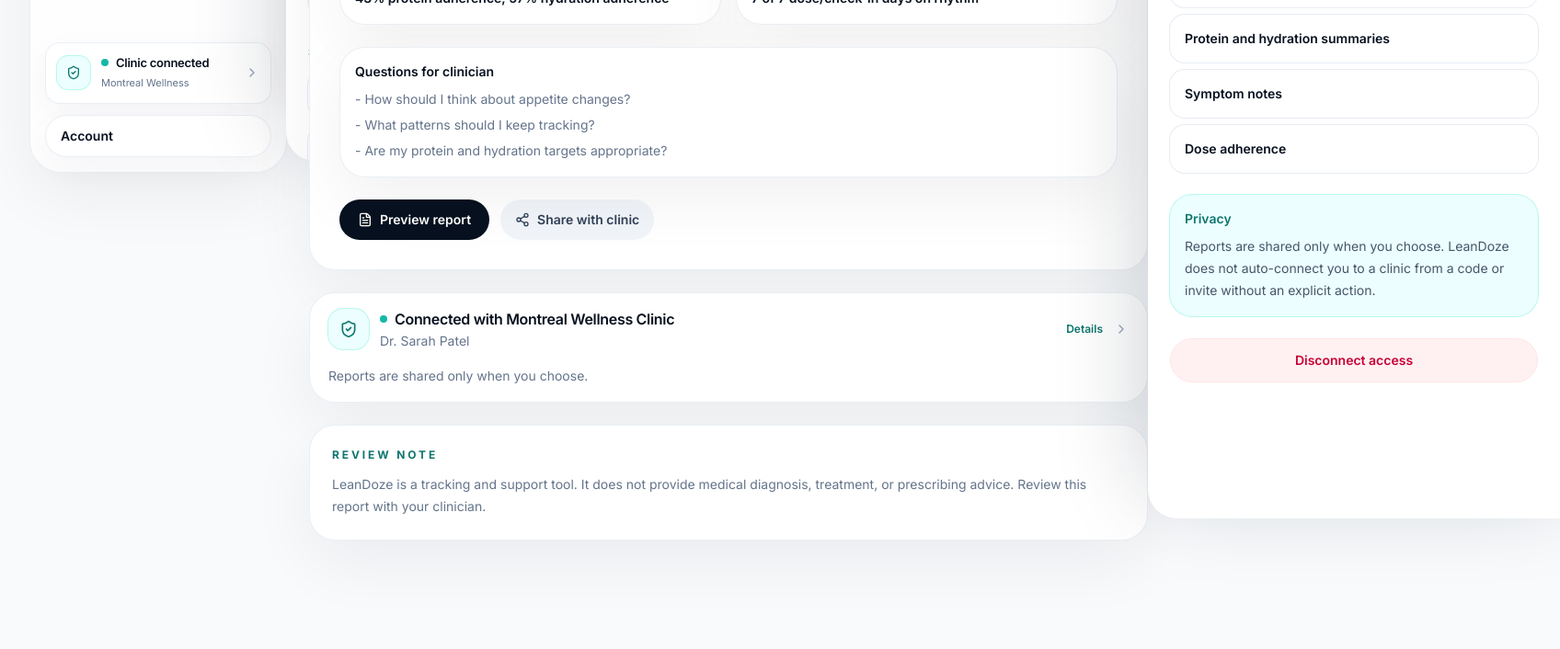
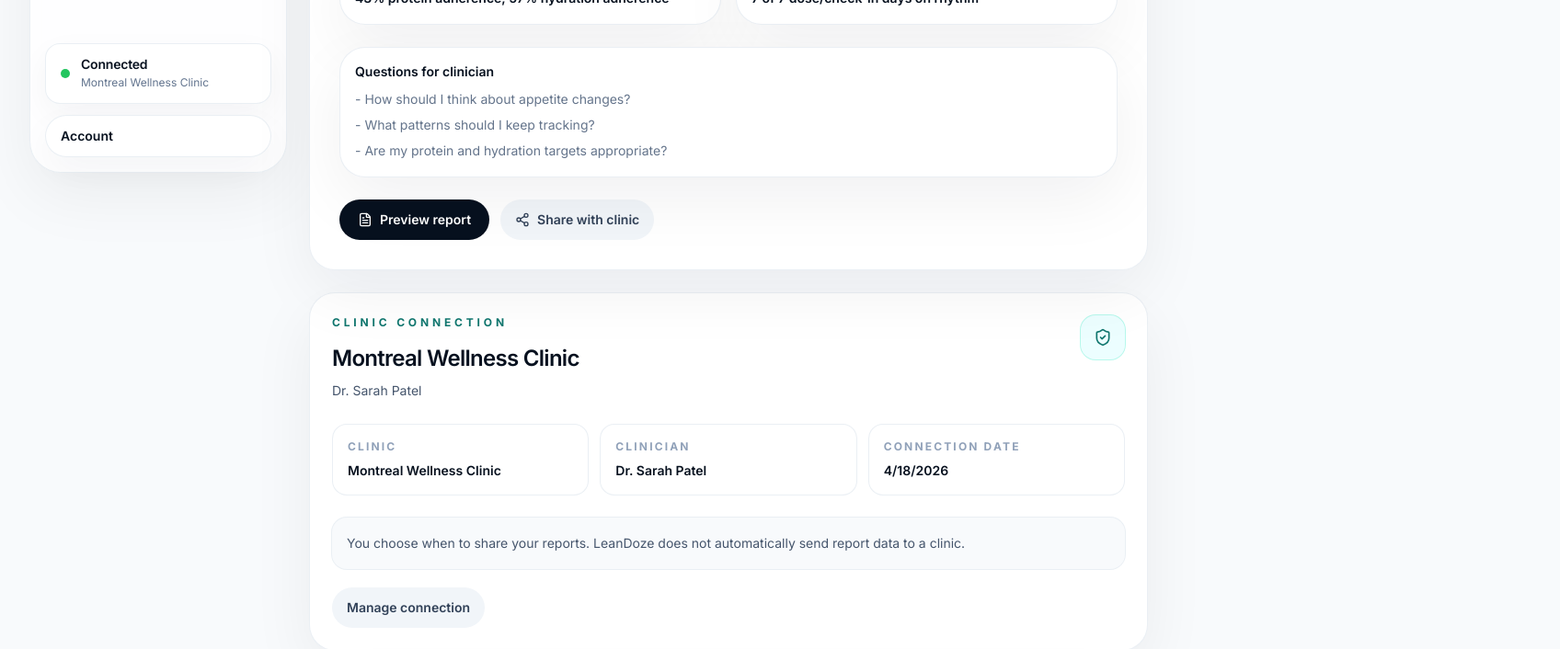
Before and after one commit to SamJeanjo/LeanDoze, a Next.js app: page /app/reports in a window 1280 px wide. Shown: the part 580-1286 px from the top of the page at 92% size, 1696 px wide, since content can reach past the window. Before the commit the page ends 1208 px from the top, so only its background shows below. Built offline with nearby package versions, Linux system fonts and the light colour scheme.

Commit message:
Simplify patient clinic connection UX

```diff
--- a/src/components/patient/ClinicConnectionCard.tsx
+++ b/src/components/patient/ClinicConnectionCard.tsx
@@ -1,43 +1,13 @@
-"use client";
+import Link from "next/link";
+import { Building2, ShieldCheck } from "lucide-react";
 
-import { useState } from "react";
-import { Building2, ChevronRight, Clock3, ShieldCheck } from "lucide-react";
-import { ClinicConnectionDrawer, type ClinicConnection, type ClinicConnectionStatus } from "@/components/patient/ClinicConnectionDrawer";
+export type ClinicConnectionStatus = "not_connected" | "pending" | "connected";
 
-const visual: Record<
-  ClinicConnectionStatus,
-  { title: string; compactTitle: string; body: string; compactBody: string; action: string; icon: typeof ShieldCheck; dot: string; iconClassName: string }
-> = {
-  not_connected: {
-    title: "Connect with your doctor or clinic",
-    compactTitle: "Connect clinic",
-    body: "Share reports when you choose.",
-    compactBody: "Share by choice",
-    action: "Connect",
-    icon: Building2,
-    dot: "bg-[#CBD5E1]",
-    iconClassName: "bg-[#F8FAFC] text-[#64748B] ring-[#E2E8F0]",
-  },
-  pending: {
-    title: "Clinic invite pending",
-    compactTitle: "Invite pending",
-    body: "Share reports when accepted.",
-    compactBody: "Awaiting reply",
-    action: "Details",
-    icon: Clock3,
-    dot: "bg-[#F59E0B]",
-    iconClassName: "bg-[#FFF7ED] text-amber-700 ring-orange-100",
-  },
-  connected: {
-    title: "Connected with Montreal Wellness Clinic",
-    compactTitle: "Clinic connected",
-    body: "Dr. Sarah Patel",
-    compactBody: "Montreal Wellness",
-    action: "Details",
-    icon: ShieldCheck,
-    dot: "bg-[#14B8A6]",
-    iconClassName: "bg-[#ECFEFF] text-[#0F766E] ring-[#99F6E4]/70",
-  },
+export type ClinicConnection = {
+  status: ClinicConnectionStatus;
+  clinicName?: string;
+  clinicianName?: string;
+  connectionDate?: string;
 };
 
 const defaultConnection: ClinicConnection = {
@@ -45,45 +15,87 @@
   clinicName: "Montreal Wellness Clinic",
   clinicianName: "Dr. Sarah Patel",
   connectionDate: "2026-04-18",
-  sharedDataCategories: ["Clinician reports", "Weight trends", "Protein and hydration summaries", "Symptom notes", "Dose adherence"],
 };
 
-export function ClinicConnectionCard({ connection = defaultConnection, variant = "compact" }: { connection?: ClinicConnection; variant?: "compact" | "report" }) {
-  const [open, setOpen] = useState(false);
-  const copy = visual[connection.status];
-  const Icon = copy.icon;
-  const isReport = variant === "report";
-  const title = isReport ? copy.title : copy.compactTitle;
-  const body = isReport ? copy.body : copy.compactBody;
+export function ClinicConnectionCard({
+  connection = defaultConnection,
+  variant = "compact",
+}: {
+  connection?: ClinicConnection;
+  variant?: "compact" | "report";
+}) {
+  if (variant === "report") {
+    return <ClinicConnectionReport connection={connection} />;
+  }
+
+  const connected = connection.status === "connected";
 
   return (
-    <>
-      <button
-        type="button"
-        onClick={() => setOpen(true)}
-        className={
-          isReport
-            ? "relative z-0 w-full rounded-[28px] border border-slate-200/70 bg-white px-5 py-4 text-left shadow-[0_24px_70px_rgba(15,23,42,0.06)] transition-all duration-300 ease-out hover:-translate-y-0.5 hover:shadow-[0_28px_80px_rgba(15,23,42,0.09)] active:scale-[0.99]"
-            : "relative z-0 w-full rounded-2xl border border-slate-200/70 bg-white px-3 py-3 text-left shadow-[0_12px_34px_rgba(15,23,42,0.045)] transition-all duration-200 ease-out hover:-translate-y-0.5 hover:bg-slate-50 active:scale-[0.99]"
-        }
-      >
+    <div className="rounded-2xl border border-slate-200/70 bg-white px-4 py-3 shadow-[0_12px_34px_rgba(15,23,42,0.045)]">
+      {connected ? (
         <div className="flex min-w-0 items-center gap-3">
-          <div className={`${isReport ? "h-11 w-11" : "h-9 w-9 rounded-xl"} grid shrink-0 place-items-center rounded-2xl ring-1 ${copy.iconClassName}`}>
-            <Icon className={isReport ? "h-5 w-5" : "h-4 w-4"} />
+          <span className="h-2.5 w-2.5 shrink-0 rounded-full bg-[#22C55E]" />
+          <div className="min-w-0">
+            <p className="text-sm font-semibold tracking-[-0.015em] text-[#07111F]">Connected</p>
+            <p className="truncate text-xs leading-5 text-slate-500">{connection.clinicName ?? "Clinic"}</p>
           </div>
-          <div className="min-w-0 flex-1">
-            <div className="flex items-center gap-2">
-              <span className={`h-2 w-2 shrink-0 rounded-full ${copy.dot}`} />
-              <p className={`${isReport ? "text-base" : "text-[13px]"} truncate font-semibold tracking-[-0.02em] text-[#07111F]`}>{title}</p>
-            </div>
-            <p className={`${isReport ? "text-sm" : "text-[11px]"} mt-0.5 truncate leading-5 text-[#64748B]`}>{body}</p>
-          </div>
-          {isReport ? <span className="hidden text-xs font-semibold text-[#0F766E] sm:inline">{copy.action}</span> : null}
-          <ChevronRight className="h-4 w-4 shrink-0 text-[#94A3B8]" />
         </div>
-        {isReport ? <p className="mt-4 text-sm leading-6 text-[#64748B]">Reports are shared only when you choose.</p> : null}
-      </button>
-      <ClinicConnectionDrawer connection={connection} open={open} onClose={() => setOpen(false)} />
-    </>
+      ) : (
+        <Link href="/app/reports" className="flex min-h-10 items-center gap-3 text-sm font-semibold text-slate-700 transition hover:text-[#0F766E]">
+          <Building2 className="h-4 w-4 text-slate-400" />
+          Connect with your clinic
+        </Link>
+      )}
+    </div>
   );
 }
+
+function ClinicConnectionReport({ connection }: { connection: ClinicConnection }) {
+  const connected = connection.status === "connected";
+  const date = connection.connectionDate ? new Date(connection.connectionDate).toLocaleDateString() : "Not connected";
+
+  return (
+    <section className="rounded-[28px] border border-slate-200/70 bg-white p-6 shadow-[0_24px_70px_rgba(15,23,42,0.06)]">
+      <div className="flex flex-col justify-between gap-5 md:flex-row md:items-start">
+        <div>
+          <p className="text-xs font-bold uppercase tracking-[0.32em] text-[#0F766E]">Clinic connection</p>
+          <h2 className="mt-4 text-2xl font-semibold leading-tight tracking-[-0.03em] text-[#07111F]">
+            {connected ? connection.clinicName : "Connect with your doctor or clinic"}
+          </h2>
+          <p className="mt-2 text-sm leading-6 text-slate-600">
+            {connected ? connection.clinicianName : "Share reports when you choose."}
+          </p>
+        </div>
+        <div className="grid h-12 w-12 shrink-0 place-items-center rounded-2xl bg-[#ECFEFF] text-[#0F766E] ring-1 ring-[#99F6E4]/70">
+          <ShieldCheck className="h-5 w-5" />
+        </div>
+      </div>
+
+      <div className="mt-6 grid gap-3 md:grid-cols-3">
+        <InfoTile label="Clinic" value={connected ? (connection.clinicName ?? "Clinic") : "Not connected"} />
+        <InfoTile label="Clinician" value={connected ? (connection.clinicianName ?? "Not assigned") : "Not assigned"} />
+        <InfoTile label="Connection date" value={date} />
+      </div>
+
+      <div className="mt-6 rounded-2xl bg-[#F8FAFC] p-4 text-sm leading-6 text-slate-600 ring-1 ring-slate-200/70">
+        You choose when to share your reports. LeanDoze does not automatically send report data to a clinic.
+      </div>
+
+      <Link
+        href="/app/invite-doctor"
+        className="mt-5 inline-flex min-h-11 items-center justify-center rounded-full bg-slate-100 px-4 py-2 text-sm font-semibold text-slate-700 transition hover:bg-slate-200"
+      >
+        Manage connection
+      </Link>
+    </section>
+  );
+}
+
+function InfoTile({ label, value }: { label: string; value: string }) {
+  return (
+    <div className="rounded-2xl border border-slate-200/70 bg-white p-4">
+      <p className="text-xs font-bold uppercase tracking-[0.18em] text-slate-400">{label}</p>
+      <p className="mt-2 text-sm font-semibold text-[#07111F]">{value}</p>
+    </div>
+  );
+}
--- a/src/components/patient/ClinicConnectionDrawer.tsx
+++ /dev/null
@@ -1,119 +0,0 @@
-"use client";
-
-import { X } from "lucide-react";
-import { StatusBadge } from "@/components/ui/StatusBadge";
-
-export type ClinicConnectionStatus = "not_connected" | "pending" | "connected";
-
-export type ClinicConnection = {
-  status: ClinicConnectionStatus;
-  clinicName?: string;
-  clinicianName?: string;
-  connectionDate?: string;
-  sharedDataCategories?: string[];
-};
-
-const statusCopy = {
-  not_connected: {
-    label: "Not connected",
-    tone: "slate" as const,
-    title: "Connect with your doctor or clinic",
-    body: "Share reports when you choose.",
-  },
-  pending: {
-    label: "Pending",
-    tone: "amber" as const,
-    title: "Invite pending",
-    body: "Your clinician has not accepted the connection yet. Reports are not shared automatically.",
-  },
-  connected: {
-    label: "Connected",
-    tone: "teal" as const,
-    title: "Connected with Montreal Wellness Clinic",
-    body: "Dr. Sarah Patel",
-  },
-};
-
-export function ClinicConnectionDrawer({
-  connection,
-  open,
-  onClose,
-}: {
-  connection: ClinicConnection;
-  open: boolean;
-  onClose: () => void;
-}) {
-  const copy = statusCopy[connection.status];
-  const categories = connection.sharedDataCategories ?? ["Clinician reports", "Weight trends", "Protein and hydration summaries", "Symptom notes", "Dose adherence"];
-
-  return (
-    <div className={open ? "fixed inset-0 z-[100]" : "pointer-events-none fixed inset-0 z-[100]"}>
-      <button
-        aria-label="Close clinic connection drawer"
-        onClick={onClose}
-        className={open ? "absolute inset-0 bg-[#07111F]/25 opacity-100 backdrop-blur-sm transition-opacity duration-[280ms] ease-out" : "absolute inset-0 bg-[#07111F]/0 opacity-0 transition-opacity duration-[280ms] ease-out"}
-      />
-      <aside
-        className={
-          open
-            ? "absolute inset-x-0 bottom-0 z-[101] max-h-[88vh] w-full translate-y-0 overflow-y-auto rounded-t-[28px] bg-white p-6 shadow-[0_-30px_100px_rgba(15,23,42,0.22)] transition-transform duration-[280ms] ease-out sm:inset-x-auto sm:bottom-auto sm:right-0 sm:top-0 sm:h-full sm:max-h-none sm:max-w-md sm:translate-x-0 sm:rounded-l-[32px] sm:rounded-tr-none"
-            : "absolute inset-x-0 bottom-0 z-[101] max-h-[88vh] w-full translate-y-full overflow-y-auto rounded-t-[28px] bg-white p-6 shadow-[0_-30px_100px_rgba(15,23,42,0.22)] transition-transform duration-[280ms] ease-out sm:inset-x-auto sm:bottom-auto sm:right-0 sm:top-0 sm:h-full sm:max-h-none sm:max-w-md sm:translate-x-full sm:translate-y-0 sm:rounded-l-[32px] sm:rounded-tr-none"
-        }
-      >
-        <div className="flex items-start justify-between gap-4">
-          <div>
-            <StatusBadge tone={copy.tone}>{copy.label}</StatusBadge>
-            <h2 className="mt-4 text-3xl font-semibold tracking-[-0.045em] text-[#07111F]">{copy.title}</h2>
-            <p className="mt-3 text-sm leading-6 text-[#64748B]">{copy.body}</p>
-          </div>
-          <button onClick={onClose} className="grid h-11 w-11 shrink-0 place-items-center rounded-2xl border border-[#E2E8F0] text-[#64748B] transition hover:bg-[#F8FAFC] hover:text-[#07111F]">
-            <X className="h-5 w-5" />
-          </button>
-        </div>
-
-        <div className="mt-6 space-y-3 rounded-[26px] bg-[#F8FAFC] p-4 ring-1 ring-[#E2E8F0]/80">
-          <InfoRow label="Clinic" value={connection.clinicName ?? "No clinic selected"} />
-          <InfoRow label="Clinician" value={connection.clinicianName ?? "Not assigned yet"} />
-          <InfoRow label="Connection date" value={connection.connectionDate ? new Date(connection.connectionDate).toLocaleDateString() : "Not connected"} />
-        </div>
-
-        <section className="mt-6">
-          <p className="text-xs font-bold uppercase tracking-[0.24em] text-[#0F766E]">Shared data</p>
-          <div className="mt-3 grid gap-2">
-            {categories.map((category) => (
-              <div key={category} className="rounded-2xl bg-white p-4 text-sm font-semibold text-[#07111F] ring-1 ring-[#E2E8F0]/80">
-                {category}
-              </div>
-            ))}
-          </div>
-        </section>
-
-        <section className="mt-6 rounded-[24px] bg-[#ECFEFF] p-4 ring-1 ring-[#99F6E4]/70">
-          <p className="text-sm font-semibold text-[#0F766E]">Privacy</p>
-          <p className="mt-2 text-sm leading-6 text-[#475569]">
-            Reports are shared only when you choose. LeanDoze does not auto-connect you to a clinic from a code or invite without an explicit action.
-          </p>
-        </section>
-
-        {connection.status === "connected" ? (
-          <button className="mt-6 min-h-12 w-full rounded-full border border-rose-100 bg-rose-50 px-5 text-sm font-semibold text-rose-700 transition hover:-translate-y-0.5 hover:bg-rose-100">
-            Disconnect access
-          </button>
-        ) : (
-          <a href="/app/invite-doctor" className="mt-6 inline-flex min-h-12 w-full items-center justify-center rounded-full bg-[#07111F] px-5 text-sm font-semibold text-white shadow-[0_16px_34px_rgba(7,17,31,0.18)] transition hover:-translate-y-0.5">
-            Invite clinic
-          </a>
-        )}
-      </aside>
-    </div>
-  );
-}
-
-function InfoRow({ label, value }: { label: string; value: string }) {
-  return (
-    <div className="flex items-center justify-between gap-4 rounded-2xl bg-white px-4 py-3 ring-1 ring-[#E2E8F0]/80">
-      <span className="text-xs font-bold uppercase tracking-[0.16em] text-[#64748B]">{label}</span>
-      <span className="text-right text-sm font-semibold text-[#07111F]">{value}</span>
-    </div>
-  );
-}
--- a/src/components/patient/PatientAppShell.tsx
+++ b/src/components/patient/PatientAppShell.tsx
@@ -72,9 +72,8 @@
                 );
               })}
             </nav>
-            <div className="mt-auto rounded-[24px] bg-[#07111F] p-4 text-white">
-              <p className="text-xs font-bold uppercase tracking-[0.18em] text-[#7DD3C7]">Clinic connected</p>
-              <p className="mt-2 text-sm leading-6 text-slate-300">Your reports are ready when you choose to share.</p>
+            <div className="mt-auto rounded-2xl border border-slate-200/70 bg-white px-4 py-3 text-sm text-slate-500">
+              Reports are shared only when you choose.
             </div>
           </div>
         </aside>
```
